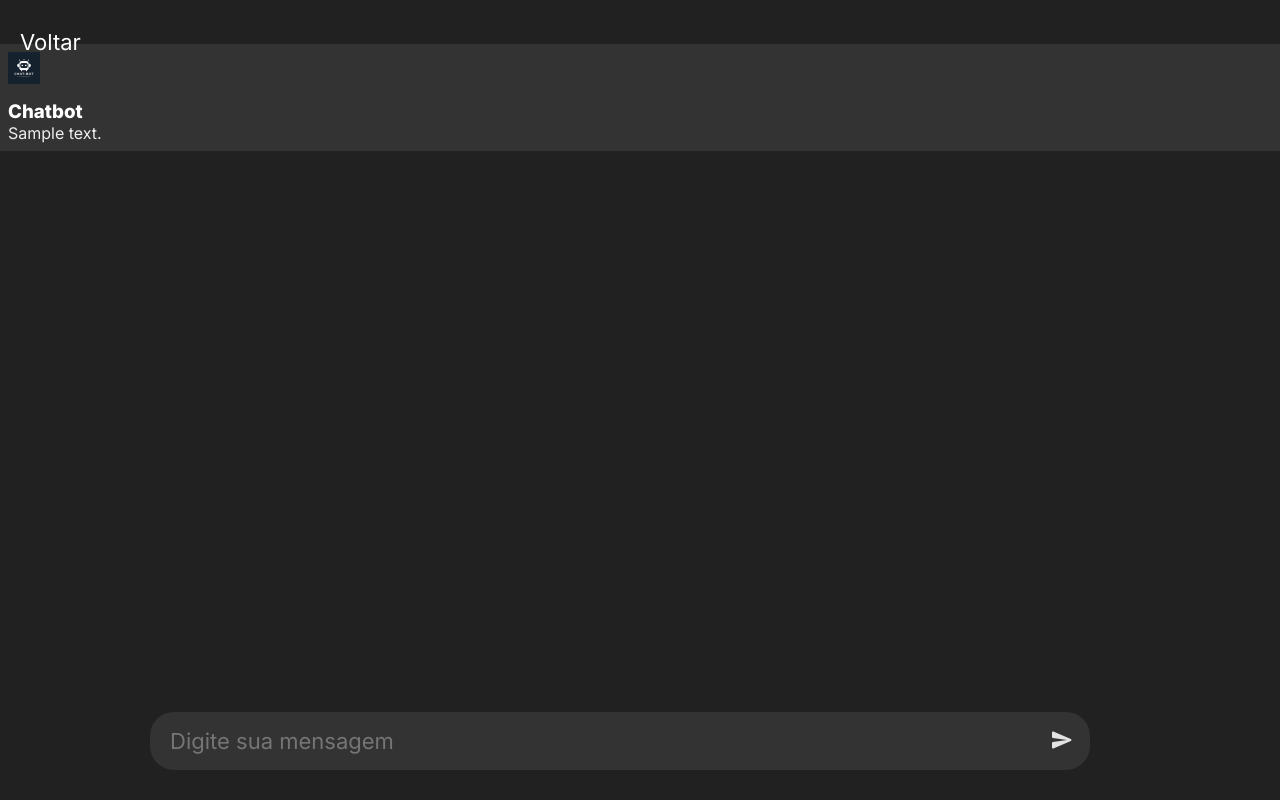
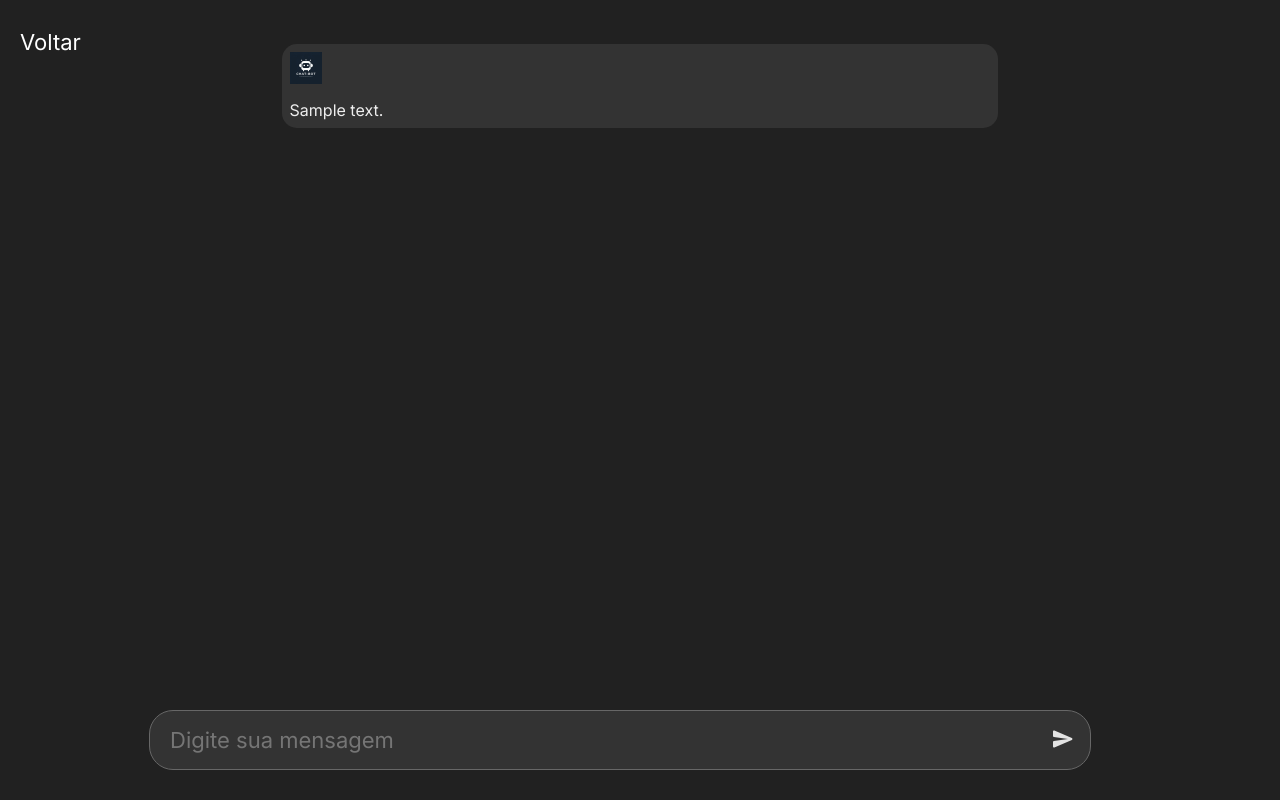
Before and after one commit to arthurMalveste/happie-bot, a Flask app: template templates/index.html in a window 1280 px wide. Run offline with Flask 3, Linux system fonts and the light colour scheme; the template is opened without the code that fills it: most values are stand-ins (such as "Sample title", 1, 10 or a date in 2020).

Commit message:
mudanca icons e estilo

```diff
--- a/static/style.css
+++ b/static/style.css
@@ -75,7 +75,8 @@ body{
 
 .form-chat{
     display: block;
-    position: absolute;
+    position: fixed;
+    z-index: 2;
     bottom: 30px;
     left: 50%;
     transform: translate(-50%, 0);
@@ -91,7 +92,7 @@ body{
     padding: 16px 20px;
     background-color: #333;
     color: #aaa;
-    border: none;
+    border: #676767 solid 1px;
     outline: none;
     border-radius: 24px;
     width: 80vw;
@@ -126,8 +127,9 @@ body{
     flex-direction: column;
     gap: 12px;
     padding: 8px;
-    margin: 0 auto; /* Center horizontally */
+    margin: 0 22%; /* Center horizontally */
     background-color: #333; /* Contrasting background color */
+    border-radius: 15px;
   }
 
 .chat-logo img{
--- a/templates/form.html
+++ b/templates/form.html
@@ -5,6 +5,7 @@
     <meta name="viewport" content="width=device-width, initial-scale=1.0">
     <title>Formulário</title>
     <link rel="stylesheet" href="../static/form.css">
+    <link rel="icon" type="image/png" href="/static/img/logo icon.jpg">
 </head>
 <body>
     <div class="form-container">
--- a/templates/index.html
+++ b/templates/index.html
@@ -4,7 +4,9 @@
     <meta charset="UTF-8">
     <meta name="viewport" content="width=device-width, initial-scale=1.0">
     <link rel="stylesheet" href="../static/style.css">
-    <title>Chatbot</title>
+    <link rel="icon" type="image/png" href="/static/img/logo icon.jpg">
+    <title>Chat Bot
+    </title>
 </head>
 <body>
     <div class="div-loader">
@@ -19,7 +21,7 @@
             <img src="../static/img/teste.jpeg">
         </div>
         <div class="chat-container">
-            <h3 class="titulo-bot">Chatbot</h3>
+            <!-- <h3 class="titulo-bot">Chatbot</h3> -->
             <p class="resposta">{{ message }}</p>
         </div>
         <!-- {% endfor %} -->
```
Also changed, not shown: static/img/logo icon.jpg (added), static/img/teste-removebg-preview.png (added).
